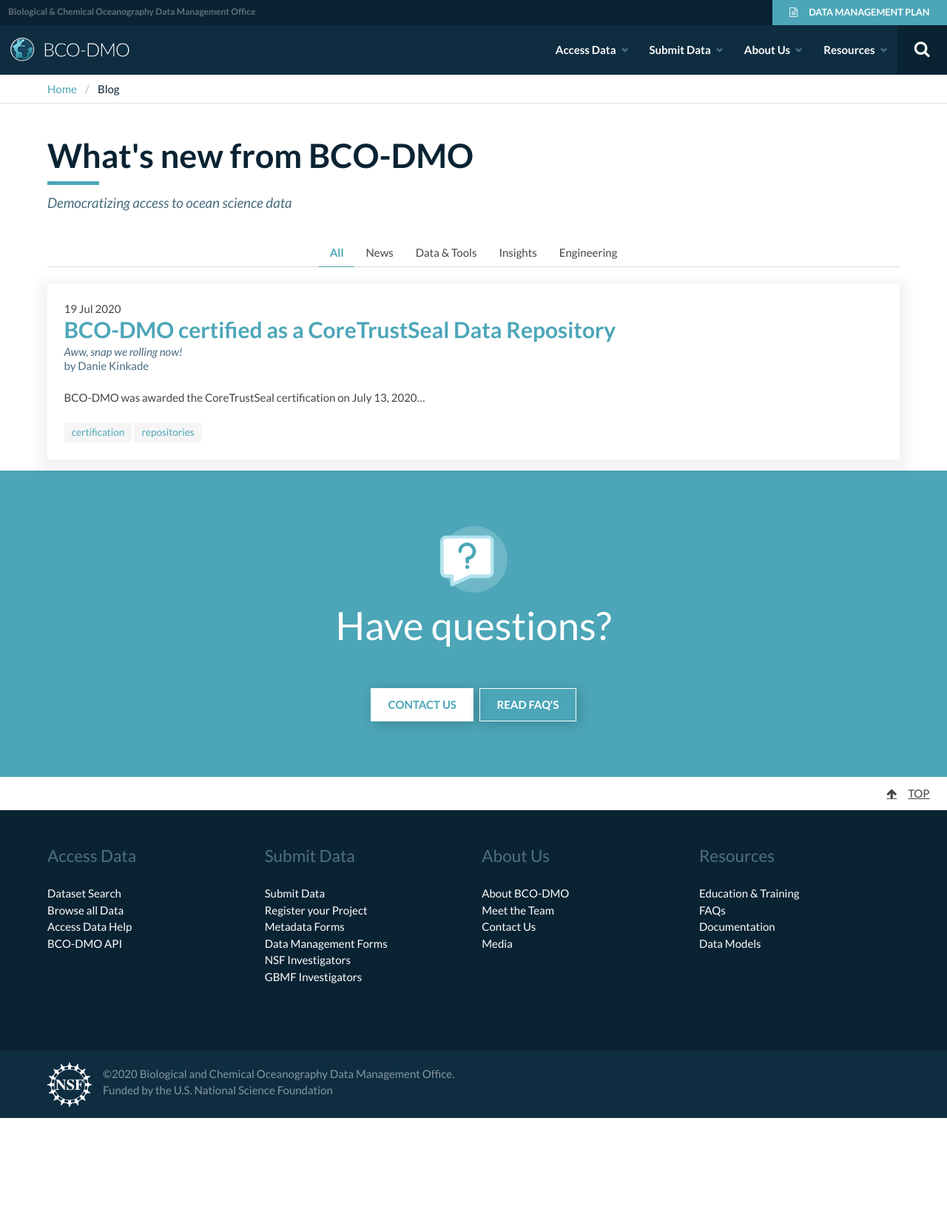
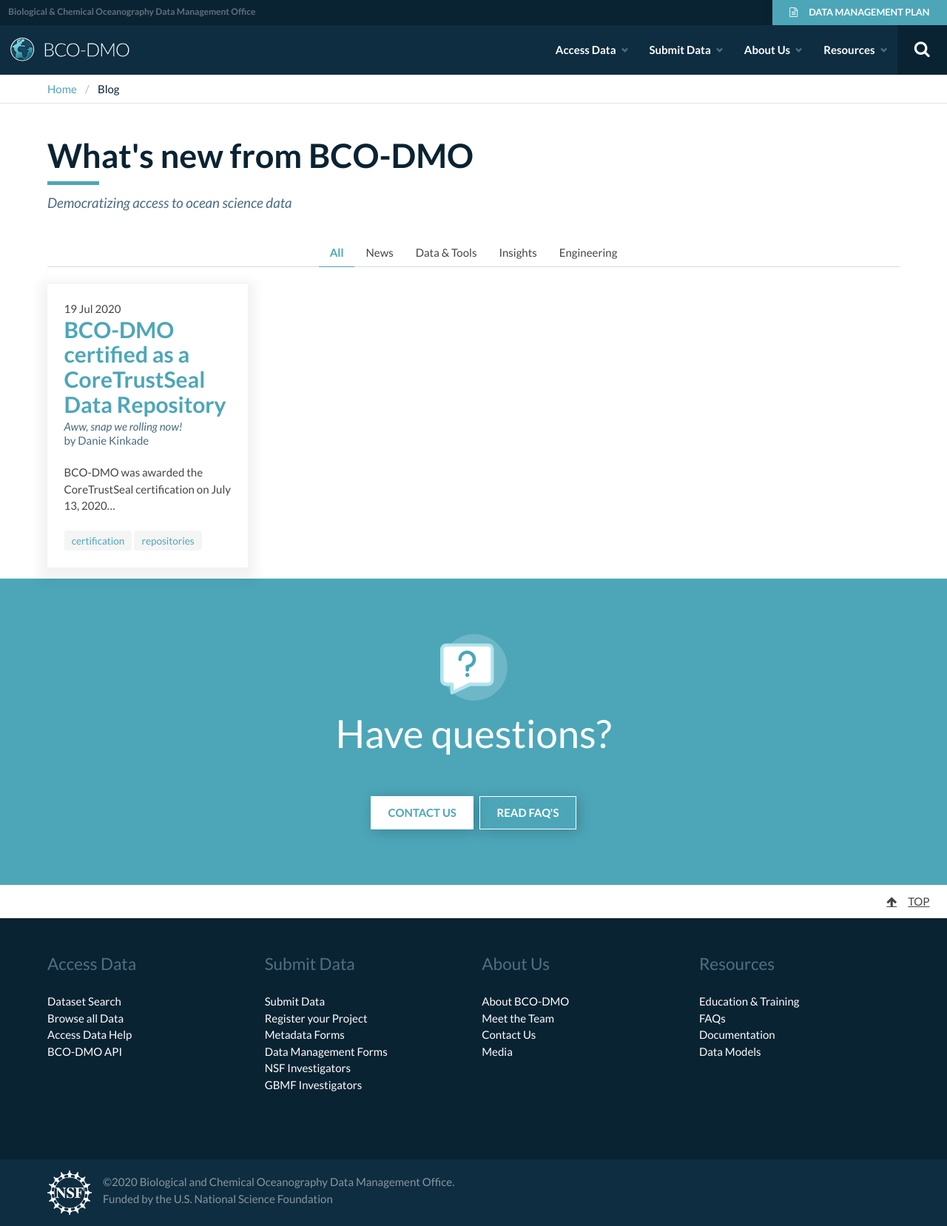
Before and after one commit to BCODMO/blog.bco-dmo.org, a Jekyll site: the page built from index.html, in a window 1280 px wide. Shown: the whole page at 74% size. Built offline with Jekyll 4.4.1, drawn with Linux system fonts in a browser that asks for light colours; before the commit the page ends 1511 px from its top, so only the background shows below that.

Commit message:
Update index.html

```diff
--- a/index.html
+++ b/index.html
@@ -21,7 +21,16 @@
       <li><a>Engineering</a></li>
     </ul>
   </div>
+  <div class="columns">
   {% for post in site.posts %}
+    {% assign counter = forloop.index + 1 %}
+    {% assign remainder = counter | modulo: 3 %}
+    {% assign new_row = remainder == 0 %}
+    {% if new_row %}
+      </div>
+      <div class="columns">
+    {% endif %}
+
     {% assign author = site.data.authors[post.author] %}
     {% if post.description %}
       {% assign callout = post.description %}
@@ -30,6 +39,10 @@
     {% else %}
       {% assign callout = null %}
     {% endif %}
-    {% include post-card.html post=post callout=callout author=author %}
+      <div class="column is-3">
+        {% include post-card.html post=post callout=callout author=author %}
+      </div>
   {% endfor %}
+    </div><! -- closes the last "columns" div -->
+  </div>
 {% endif %}
```
